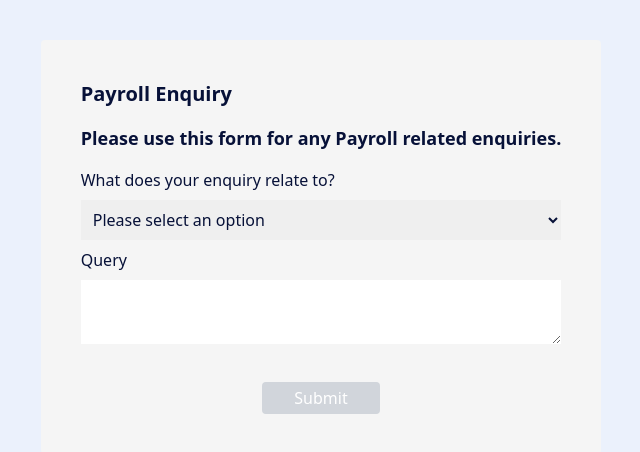
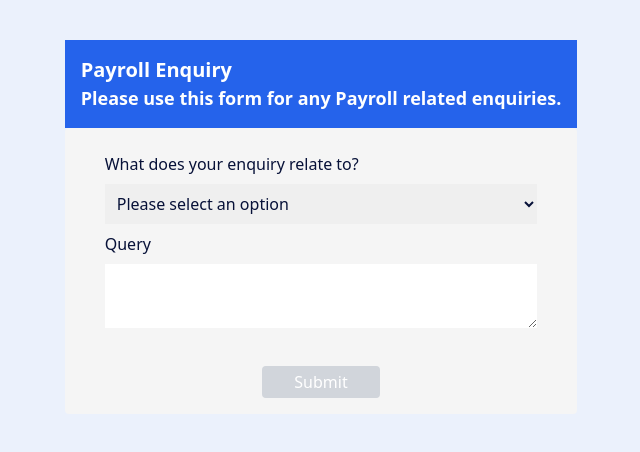
Before and after one commit to adrianmiles/react-form, a React (Vite) app: page / in a window 1280 px wide. Shown: the top 452 px of the page, without its empty margins (319-959 px from the left). Built offline with nearby package versions, Linux system fonts and the light colour scheme.

Commit message:
style: more styling tweaks

```diff
--- a/src/components/DynamicForm.tsx
+++ b/src/components/DynamicForm.tsx
@@ -28,12 +28,15 @@ const DynamicForm = ({
 
   const { fields } = formSchema;
   return (
+    <div>
+      <div className="bg-blue-600 p-4 text-white">
+        <h1 className="font-extrabold text-xl">{title}</h1>
+        {subtitle ? <h2 className="font-bold text-lg">{subtitle}</h2> : null}
+      </div>
       <form
         onSubmit={onSubmit}
-      className="p-10 bg-neutral-100 rounded text-[#071138]"
+        className="px-10 py-4 bg-neutral-100 rounded text-[#071138]"
       >
-      <h1 className="font-extrabold text-xl">{title}</h1>
-      {subtitle ? <h2 className="font-bold text-lg my-4">{subtitle}</h2> : null}
         <div>
           {fields.map((field) => {
             const isActiveInput =
@@ -65,6 +68,7 @@ const DynamicForm = ({
           </button>
         </div>
       </form>
+    </div>
   );
 };
 
```
Lines whose indentation alone changed are shown as unchanged.
